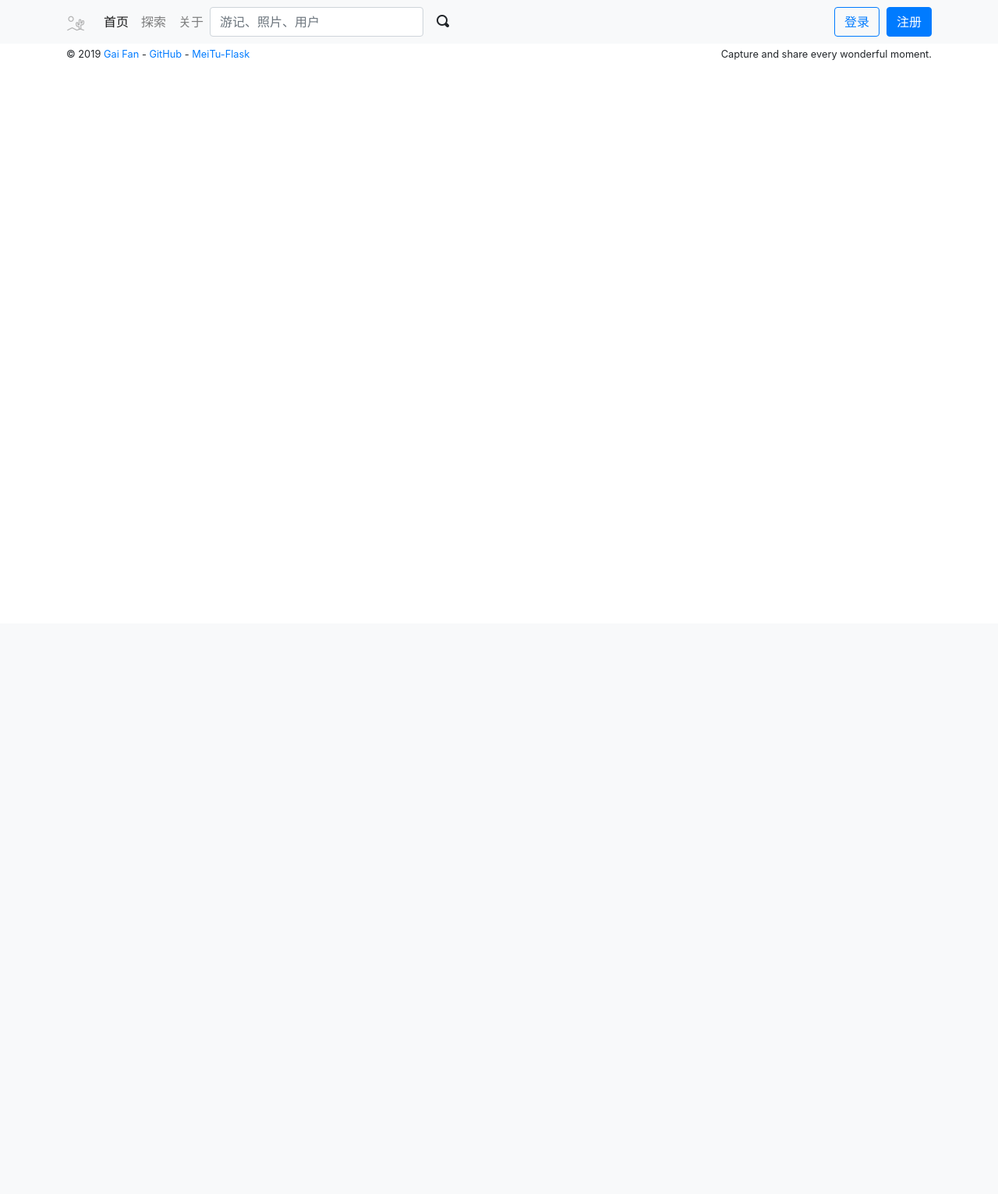
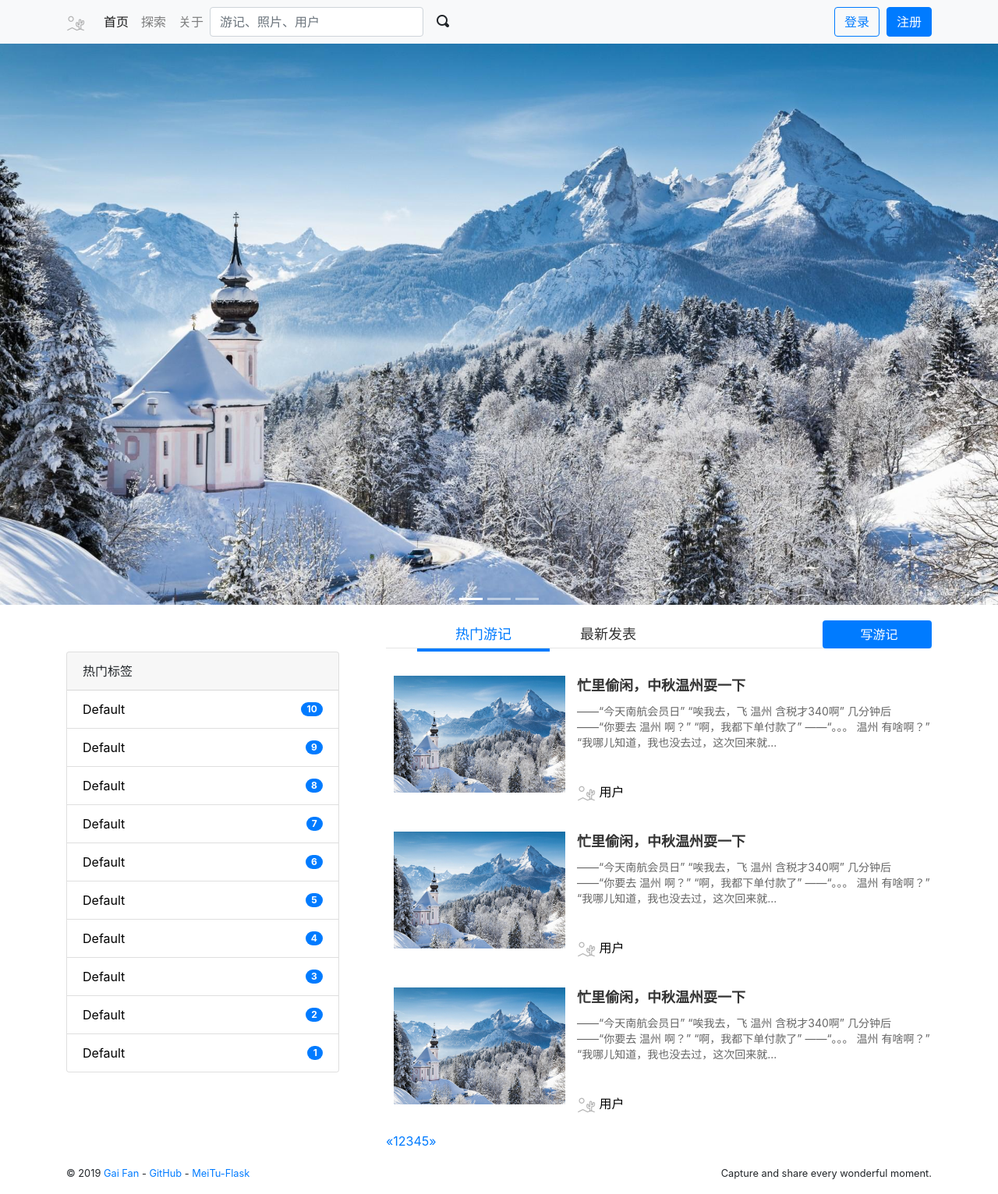
Before and after one commit to SlipCamel/MeiTu-Flask, a Flask app: page / in a window 1280 px wide. Shown: the whole page at 78% size. Before the commit the page ends 77 px from the top, so only its background shows below. Run offline with Flask 2, Linux system fonts and the light colour scheme; some libraries are stand-ins or nearby versions.

Commit message:
update 0.1

```diff
--- a/MeiTu/__init__.py
+++ b/MeiTu/__init__.py
@@ -9,10 +9,12 @@ def create_app(config_name=None):
     if config_name is None:
         config_name = os.getenv('FLASK_CONFIG', 'development')
     app = Flask('MeiTu')
+    app.jinja_env.trim_blocks = True
+    app.jinja_env.lstrip_blocks = True
     app.config.from_object(config[config_name])
 
     @app.route('/')
     def hello():
-        return render_template('base.html')
+        return render_template('MeiTu/index.html')
 
     return app
--- /dev/null
+++ b/MeiTu/static/css/style.css
@@ -0,0 +1,171 @@
+a:hover {text-decoration: none;}
+.carousel-inner img {
+    width: 100%;
+    height: 40%;
+    margin-bottom: 20px;
+}
+
+.mt-container{
+width: 1100px;
+margin: 0 auto;
+}
+
+.mt-wrapper{
+float: right;
+width: 700px;
+}
+
+.mt-travelnotes .navbar1{
+	margin-bottom: 20px;
+    height: 36px;
+    line-height: 36px;
+    font-size: 16px;
+    padding-bottom: 6px;
+    border-bottom: 1px solid #e4e4e4;
+}
+
+.tn-nav {
+    float: left;
+}
+
+.tn-nav .active {
+    border-bottom: 4px solid #007bff;
+    position: relative;
+    z-index: 11;
+}
+
+.tn-nav .tn-nav-hot {
+    width: 170px;
+}
+
+.tn-nav li {
+    float: left;
+    width: 150px;
+    display: inline;
+    text-align: center;
+}
+
+.tn-nav .active a {
+    color: #007bff;
+}
+
+.tn-nav li a {
+    color: #333;
+    font-size: 18px;
+}
+
+.tn-write .btn-add {
+    display: block;
+    height: 36px;
+    background-color: #007bff;
+    color: #fff;
+    text-align: center;
+    border-radius: 4px;
+}
+
+.tn-write {
+    float: right;
+    width: 140px;
+}
+
+.tn-write .btn-add i {
+    display: inline-block;
+    margin-right: 5px;
+    height: 17px;
+    background-position: 0 0;
+    overflow: hidden;
+    vertical-align: -3px;
+}
+
+.clearfix:after{
+	display: block;
+    clear: both;
+    content: "";
+}
+.clearfix:after {
+    content: '';
+    clear: both;
+    height: 0;
+    display: block;
+    overflow: hidden;
+}
+/*下导航*/
+.tn-item {
+    padding: 15px 0;
+    height: 200px;
+}
+.tn-image {
+    float: left;
+    width: 220px;
+    height: 150px;
+    position: relative;
+}
+.tn-wrapper {
+    float: right;
+    width: 455px;
+    height: 150px;
+}
+.tn-item dl {
+    height: 117px;
+}
+.tn-item dt {
+    height: 26px;
+    margin-bottom: 10px;
+    font-size: 18px;
+    line-height: 26px;
+}
+.tn-item dt a.tn-from-app {
+    float: right;
+    width: auto;
+    padding: 0 7px;
+    border: 1px solid #ff9d00;
+    border-radius: 11px;
+    height: 20px;
+    line-height: 20px;
+    font-size: 12px;
+    color: #ff9d00;
+    font-weight: bold;
+    overflow: visible;
+    background-color: #fff;
+    cursor: text;
+}
+.tn-item dt a.tn-from-app+a {
+    width: 360px;
+}
+.tn-item dt a {
+    width: 420px;
+    height: 26px;
+    display: block;
+    color: #333;
+    overflow: hidden;
+    white-space: nowrap;
+    text-overflow: ellipsis;
+}
+.tn-item dd {
+    line-height: 20px;
+    font-size: 14px;
+    overflow: hidden;
+}
+.tn-item dd a {
+    color: #666;
+}
+.tn-extra {
+    height: 33px;
+    overflow: hidden;
+    line-height: 33px;
+}
+.tn-extra .tn-user {
+    margin-right: 10px;
+}
+.tn-extra span {
+    display: inline-block;
+}
+/*左侧栏*/
+.mt-aside {
+    float: left;
+	width: 330px;
+}
+
+.tag_list{
+	color: black;
+}
--- /dev/null
+++ b/MeiTu/templates/MeiTu/index.html
@@ -0,0 +1,44 @@
+{% extends 'base.html' %}
+
+{% block img %}
+    <div id="demo" class="carousel slide" data-ride="carousel">
+        <!-- 指示符 -->
+        <ul class="carousel-indicators">
+            <li data-target="#demo" data-slide-to="0" class="active"></li>
+            <li data-target="#demo" data-slide-to="1"></li>
+            <li data-target="#demo" data-slide-to="2"></li>
+        </ul>
+
+        <!-- 轮播图片 -->
+        <div class="carousel-inner">
+            <div class="carousel-item active">
+                <img src="{{ url_for('static', filename='img/101.jpg') }}">
+            </div>
+            <div class="carousel-item">
+                <img src="{{ url_for('static', filename='img/101.jpg') }}">
+            </div>
+            <div class="carousel-item">
+                <img src="{{ url_for('static', filename='img/101.jpg') }}">
+            </div>
+        </div>
+
+        <!-- 左右切换按钮 -->
+        <a class="carousel-control-prev" href="#demo" data-slide="prev">
+            <span class="carousel-control-prev-icon"></span>
+        </a>
+        <a class="carousel-control-next" href="#demo" data-slide="next">
+            <span class="carousel-control-next-icon"></span>
+        </a>
+    </div>
+{% endblock %}
+
+{% block content %}
+    <div class="row">
+        <div class="col-sm-4 sidebar">
+            {% include 'MeiTu/left_sidebar.html' %}
+        </div>
+        <div class="col-sm-8 ">
+            {% include 'MeiTu/part_articles.html' %}
+        </div>
+    </div>
+{% endblock %}
--- /dev/null
+++ b/MeiTu/templates/MeiTu/left_sidebar.html
@@ -0,0 +1,77 @@
+<div class="card mb-3" style="margin-top: 40px;">
+    <div class="card-header">热门标签</div>
+    <ul class="list-group list-group-flush">
+
+        <li class="list-group-item  list-group-item-action d-flex justify-content-between align-items-center">
+            <a class="tag_list" href="#">
+                Default
+            </a>
+            <span class="badge badge-primary badge-pill"> 10</span>
+        </li>
+
+        <li class="list-group-item  list-group-item-action d-flex justify-content-between align-items-center">
+            <a class="tag_list" href="#">
+                Default
+            </a>
+            <span class="badge badge-primary badge-pill"> 9</span>
+        </li>
+
+        <li class="list-group-item  list-group-item-action d-flex justify-content-between align-items-center">
+            <a class="tag_list" href="#">
+                Default
+            </a>
+            <span class="badge badge-primary badge-pill"> 8</span>
+        </li>
+
+        <li class="list-group-item  list-group-item-action d-flex justify-content-between align-items-center">
+            <a class="tag_list" href="#">
+                Default
+            </a>
+            <span class="badge badge-primary badge-pill"> 7</span>
+        </li>
+
+        <li class="list-group-item  list-group-item-action d-flex justify-content-between align-items-center">
+            <a class="tag_list" href="#">
+                Default
+            </a>
+            <span class="badge badge-primary badge-pill"> 6</span>
+        </li>
+
+        <li class="list-group-item  list-group-item-action d-flex justify-content-between align-items-center">
+            <a class="tag_list" href="#">
+                Default
+            </a>
+            <span class="badge badge-primary badge-pill"> 5</span>
+        </li>
+
+        <li class="list-group-item  list-group-item-action d-flex justify-content-between align-items-center">
+            <a class="tag_list" href="#">
+                Default
+            </a>
+            <span class="badge badge-primary badge-pill"> 4</span>
+        </li>
+
+        <li class="list-group-item  list-group-item-action d-flex justify-content-between align-items-center">
+            <a class="tag_list" href="#">
+                Default
+            </a>
+            <span class="badge badge-primary badge-pill"> 3</span>
+        </li>
+
+        <li class="list-group-item  list-group-item-action d-flex justify-content-between align-items-center">
+            <a class="tag_list" href="#">
+                Default
+            </a>
+            <span class="badge badge-primary badge-pill"> 2</span>
+        </li>
+
+        <li class="list-group-item  list-group-item-action d-flex justify-content-between align-items-center">
+            <a class="tag_list" href="#">
+                Default
+            </a>
+            <span class="badge badge-primary badge-pill"> 1</span>
+        </li>
+
+
+    </ul>
+</div>
--- /dev/null
+++ b/MeiTu/templates/MeiTu/login.html
@@ -0,0 +1 @@
+{% extends 'base.html' %}
--- /dev/null
+++ b/MeiTu/templates/MeiTu/part_articles.html
@@ -0,0 +1,136 @@
+<div class="mt-wrapper">
+    <div class="mt-travelnotes">
+
+        <!--下导航-->
+        <div class="navbar1">
+            <ul class="tn-nav">
+                <li class=" tn-nav-hot active">
+                    <a href="#">热门游记</a>
+                </li>
+                <li class=" tn-nav-new">
+                    <a href="javascript:void(0);" rel="nofollow" data-type="3">最新发表</a>
+                </li>
+            </ul>
+            <div class="tn-write">
+                <a class="btn-add" href="#" target="_blank" rel="nofollow">
+                    <i></i>写游记
+                </a>
+            </div>
+        </div>
+
+        <!--内容-->
+        <div class="_j_tn_content ">
+            <div class="tn-list">
+                <div class="tn-item list-group-item-action">
+                    <div class="tn-image">
+                        <a href="#">
+                            <img src="{{ url_for('static', filename='img/101.jpg') }}"
+                                 style="width: 100%;height: 100%;margin-left: 10px;"/>
+                        </a>
+                    </div>
+                    <div class="tn-wrapper ">
+                        <dl>
+                            <dt>
+                                <a href="#" target="_blank">忙里偷闲，中秋温州耍一下</a>
+                            </dt>
+                            <dd>
+                                <a href="#" target="_blank">——“今天南航会员日” “唉我去，飞 温州 含税才340啊” 几分钟后 ——“你要去 温州 啊？”
+                                    “啊，我都下单付款了” ——“。。。 温州 有啥啊？” “我哪儿知道，我也没去过，这次回来就...</a>
+                            </dd>
+                        </dl>
+                        <div class="tn-extra">
+                            <span class="tn-user">
+                                <a href="#" target="_blank" rel="nofollow"
+                                   style="color: #000000;">
+                                    <img src="{{ url_for('static', filename='img/test1.ico') }}">
+                                        用户
+                                </a>
+                            </span>
+                        </div>
+                    </div>
+                </div>
+                <div class="tn-item list-group-item-action">
+                    <div class="tn-image">
+                        <a href="#">
+                            <img src="{{ url_for('static', filename='img/101.jpg') }}"
+                                 style="width: 100%;height: 100%;margin-left: 10px;"/>
+                        </a>
+                    </div>
+                    <div class="tn-wrapper ">
+                        <dl>
+                            <dt>
+                                <a href="#" target="_blank">忙里偷闲，中秋温州耍一下</a>
+                            </dt>
+                            <dd>
+                                <a href="#" target="_blank">——“今天南航会员日” “唉我去，飞 温州 含税才340啊” 几分钟后 ——“你要去 温州 啊？”
+                                    “啊，我都下单付款了” ——“。。。 温州 有啥啊？” “我哪儿知道，我也没去过，这次回来就...</a>
+                            </dd>
+                        </dl>
+                        <div class="tn-extra">
+                            <span class="tn-user">
+                                <a href="/u/919270.html" target="_blank" rel="nofollow"
+                                   style="color: #000000;">
+                                    <img src="{{ url_for('static', filename='img/test1.ico') }}">
+                                        用户
+                                </a>
+                            </span>
+                        </div>
+                    </div>
+                </div>
+                <div class="tn-item list-group-item-action">
+                    <div class="tn-image">
+                        <a href="#">
+                            <img src="{{ url_for('static', filename='img/101.jpg') }}"
+                                 style="width: 100%;height: 100%;margin-left: 10px;"/>
+                        </a>
+                    </div>
+                    <div class="tn-wrapper ">
+                        <dl>
+                            <dt>
+                                <a href="#" target="_blank">忙里偷闲，中秋温州耍一下</a>
+                            </dt>
+                            <dd>
+                                <a href="#" target="_blank">——“今天南航会员日” “唉我去，飞 温州 含税才340啊” 几分钟后 ——“你要去 温州 啊？”
+                                    “啊，我都下单付款了” ——“。。。 温州 有啥啊？” “我哪儿知道，我也没去过，这次回来就...</a>
+                            </dd>
+                        </dl>
+                        <div class="tn-extra">
+                            <span class="tn-user">
+                                <a href="/u/919270.html" target="_blank" rel="nofollow"
+                                   style="color: #000000;">
+                                    <img src="{{ url_for('static', filename='img/test1.ico') }}">
+                                        用户
+                                </a>
+                            </span>
+                        </div>
+                    </div>
+                </div>
+                <div class="f-list">
+                    <ul class="pagination">
+                        <li>
+                            <a href="#">&laquo;</a>
+                        </li>
+                        <li class="active">
+                            <a href="#">1</a>
+                        </li>
+                        <li class="disabled">
+                            <a href="#">2</a>
+                        </li>
+                        <li>
+                            <a href="#">3</a>
+                        </li>
+                        <li>
+                            <a href="#">4</a>
+                        </li>
+                        <li>
+                            <a href="#">5</a>
+                        </li>
+                        <li>
+                            <a href="#">&raquo;</a>
+                        </li>
+                    </ul>
+                </div>
+            </div>
+        </div>
+    </div>
+</div>
--- a/MeiTu/templates/base.html
+++ b/MeiTu/templates/base.html
@@ -8,6 +8,7 @@
         <link rel="shortcut icon" href="{{ url_for('static', filename='favicon.ico') }}">
         {% block styles %}
             <link rel="stylesheet" href="{{ url_for('static', filename='css/bootstrap.min.css') }}">
+            <link rel="stylesheet" href="{{ url_for('static', filename='css/style.css') }}">
             <link rel="stylesheet"
                   href="{{ url_for('static', filename='open-iconic/font/css/open-iconic-bootstrap.css') }}">
         {% endblock styles %}
@@ -52,6 +53,7 @@
 {% endblock navbar %}
 
 <main>
+    {% block img %}{% endblock %}
     <div class="container">
         {% block content %}{% endblock %}
         {% block footer %}
@@ -61,7 +63,7 @@
                         <a href="http://dashanshan.club" title="Written by GaiFan" target="view_window">Gai Fan</a> -
                         <a href="https://github.com/SlipCamel/MeiTu-Flask" title="Fork this project on GitHub"
                            target="view_window">GitHub</a> -
-                        <a href="#" title="A HelloFlask project">MeiTu-Flask</a>
+                        <a href="#" title="A Flask project">MeiTu-Flask</a>
                     </small>
                 </p>
                 <p class="float-right">
@@ -78,6 +80,7 @@
     <script type="text/javascript" src="{{ url_for('static', filename='js/popper.min.js') }}"></script>
     <script type="text/javascript" src="{{ url_for('static', filename='js/bootstrap.min.js') }}"></script>
     <script type="text/javascript" src="{{ url_for('static', filename='js/script.js') }}"></script>
+
 {% endblock %}
 </body>
 </html>
```
Also changed, not shown: MeiTu/static/img/101.jpg (added), MeiTu/static/img/test1.ico (added), 2 other files.
